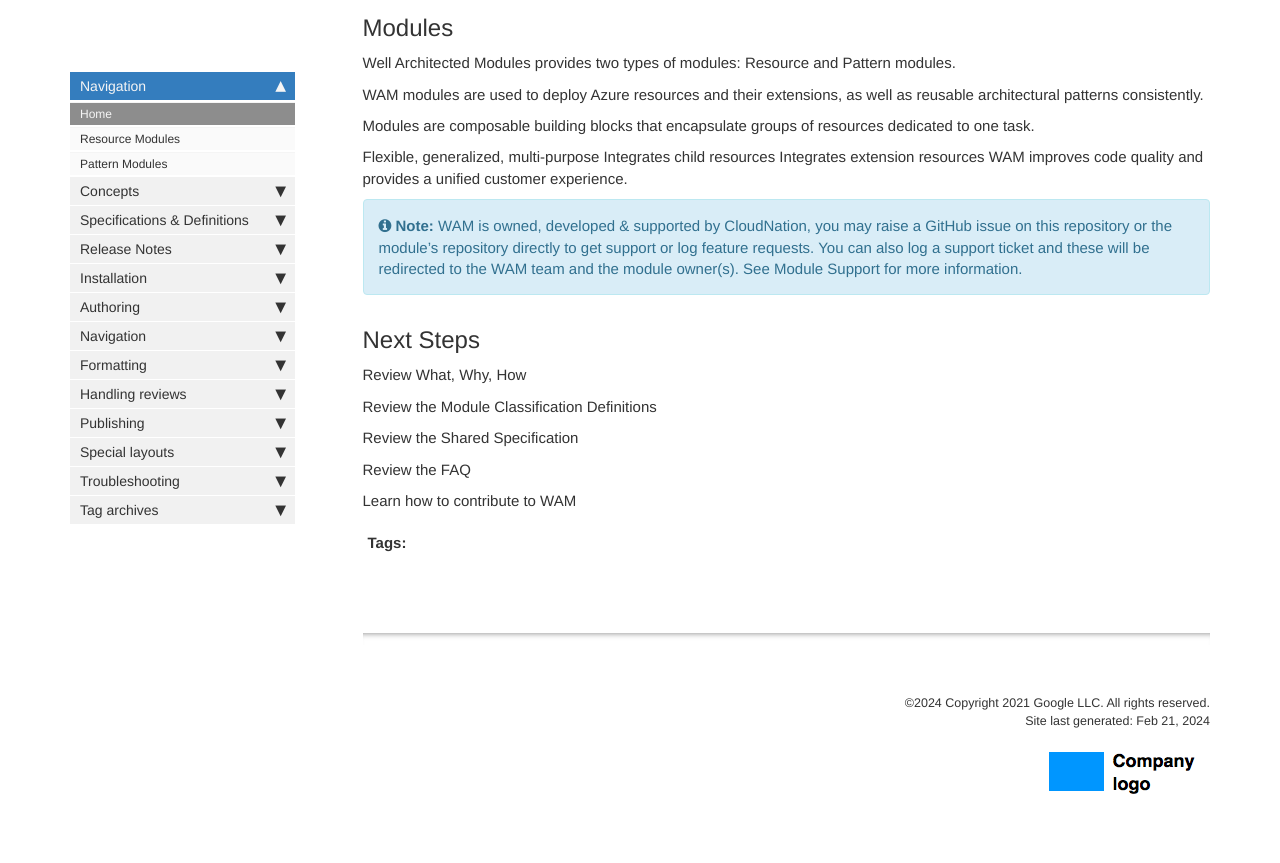
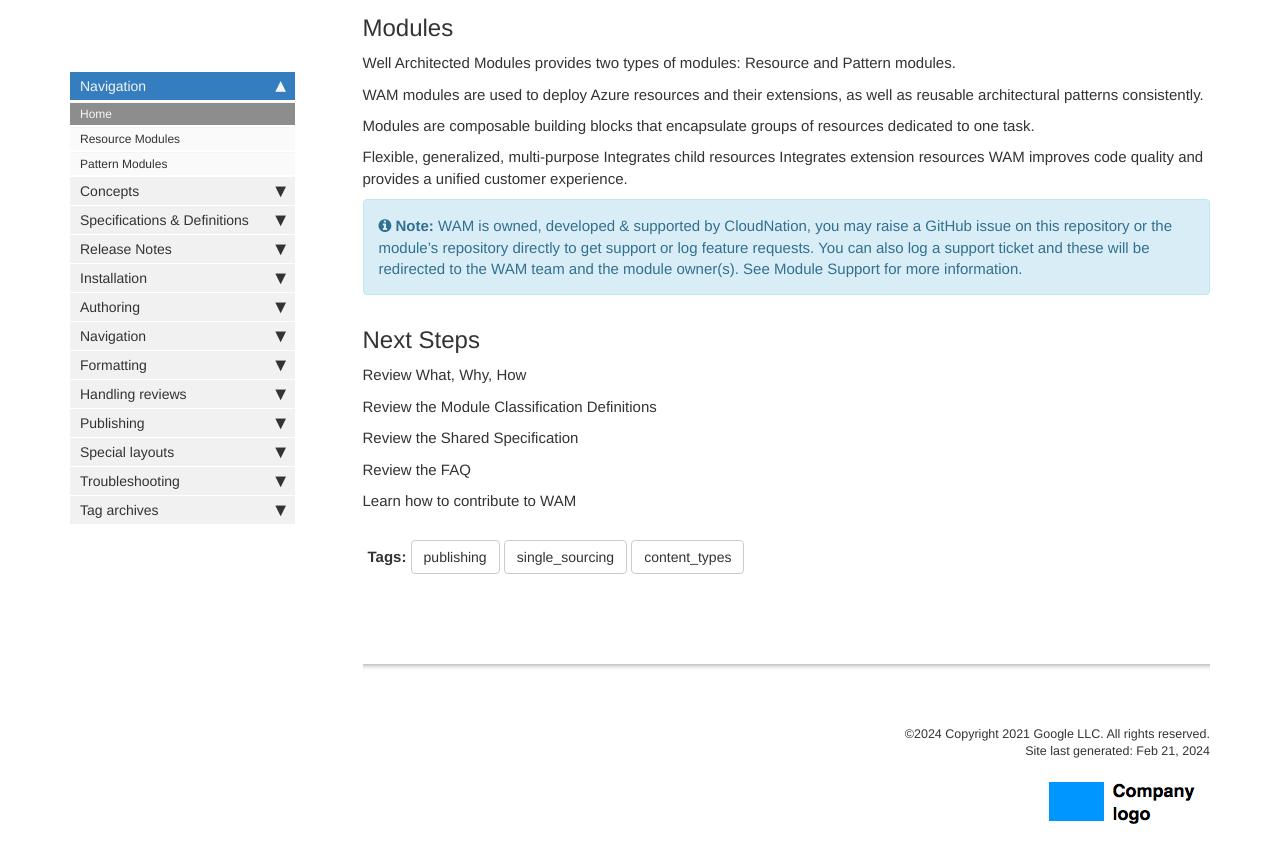
Before and after one commit to CloudNationHQ/well-architected-modules, a Jekyll site: the page built from index.md, in a window 1280 px wide and 900 px high, scrolled down 646 px. Shown: the top 863 px of the window. Built offline with Jekyll 4.4.1, drawn with Linux system fonts in a browser that asks for light colours; comment, search, counter and statistics services are not loaded.

Commit message:
commit changes

```diff
--- a/index.md
+++ b/index.md
@@ -1,7 +1,7 @@
 ---
 title: "CloudNation Well Architected Modules"
 keywords: well architected modules terraform
-tags: [wam]
+tags: [publishing, single_sourcing, content_types, wam]
 sidebar: mydoc_sidebar
 permalink: index.html
 summary: This website describe the strategy and progress of the terraform module development for Microsoft Azure.
```
